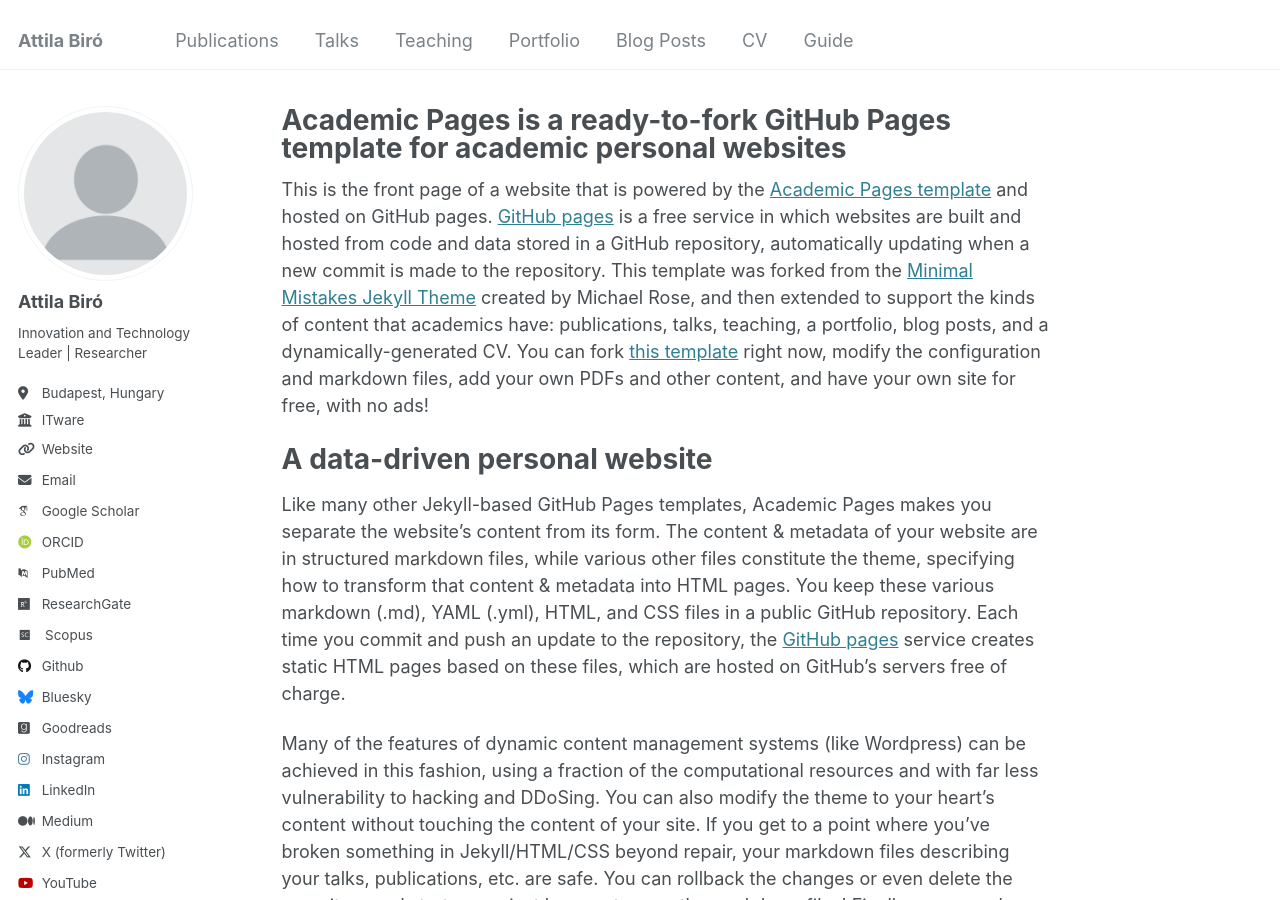
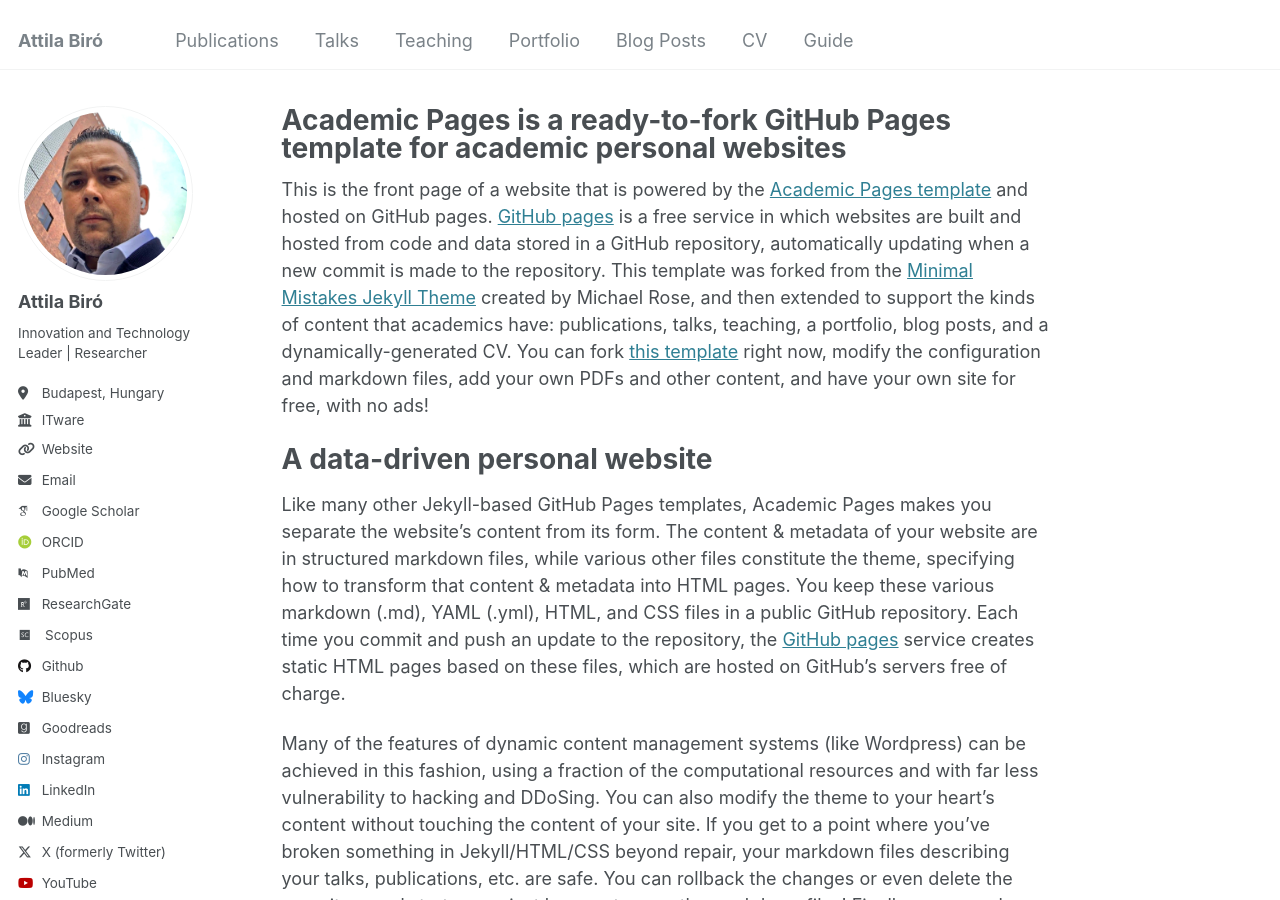
Before and after one commit to biroka/biroka.github.io, a Jekyll site: the page built from _pages/about.md, in a window 1280 px wide and 900 px high. Built offline with Jekyll 4.4.1, drawn with Linux system fonts in a browser that asks for light colours; some web fonts are replaced.

Commit message:
Update _config.yml

```diff
--- a/_config.yml
+++ b/_config.yml
@@ -21,7 +21,7 @@ repository               : "biroka/biroka.github.io"
 #               Additional customization can be done by editing /_includes/author-profile.html
 author:
   # Biographic information
-  avatar           : "profile.png"
+  avatar           : "ba_2.jpg"
   name             : "Attila Biró"
   pronouns         : # example: "she/her"
   bio              : "Innovation and Technology Leader | Researcher"
```
